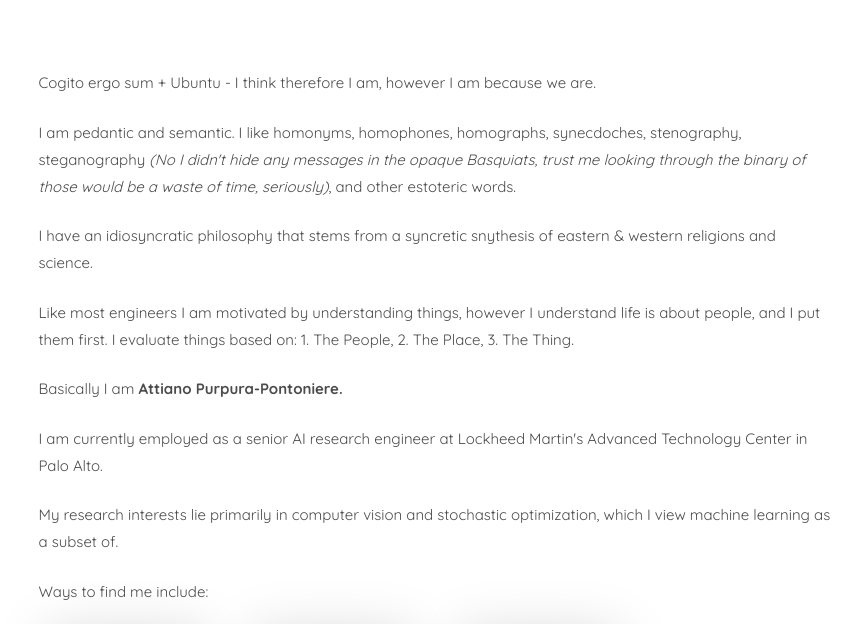
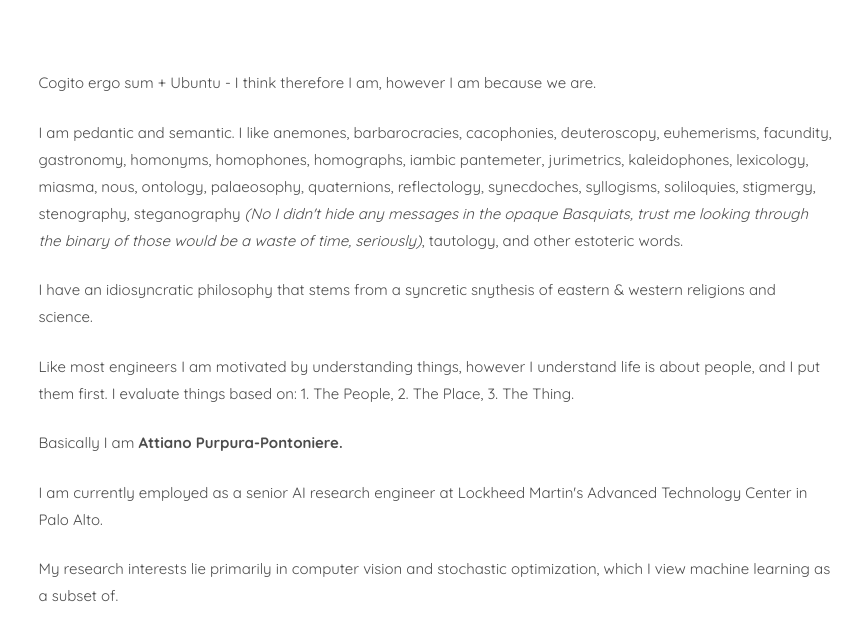
Before and after one commit to attianopp/attianopp.github.io, a plain HTML site: page index.html in a window 1280 px wide. Shown: the part 1078-1702 px from the top of the page, without its empty margins (354-1216 px from the left). Drawn offline with nearby package versions, Linux system fonts and the light colour scheme; files whose address does not match are found by name; a web font is replaced by a local one.

Commit message:
changing bio
esoteric words alphabet

```diff
--- a/index.html
+++ b/index.html
@@ -117,7 +117,7 @@
                       <span class="heading-meta">About me</span>
                       <h2 class="colorlib-heading">Who Am I?</h2>
                       <p>Cogito ergo sum + Ubuntu - I think therefore I am, however I am because we are.</p>
-                      <p>I am pedantic and semantic. I like homonyms, homophones, homographs, synecdoches, stenography, steganography <i>(No I didn't hide any messages in the opaque Basquiats, trust me looking through the binary of those would be a waste of time, seriously)</i>, and other estoteric words.</p>
+                      <p>I am pedantic and semantic. I like anemones, barbarocracies, cacophonies, deuteroscopy, euhemerisms, facundity, gastronomy, homonyms, homophones, homographs, iambic pantemeter, jurimetrics, kaleidophones, lexicology, miasma, nous, ontology, palaeosophy, quaternions, reflectology, synecdoches, syllogisms, soliloquies, stigmergy, stenography, steganography <i>(No I didn't hide any messages in the opaque Basquiats, trust me looking through the binary of those would be a waste of time, seriously)</i>, tautology, and other estoteric words.</p>
                       <p>I have an idiosyncratic philosophy that stems from a syncretic snythesis of eastern & western religions and science.</p>
                       <p>Like most engineers I am motivated by understanding things, however I understand life is about people, and I put them first. I evaluate things based on: 1. The People, 2. The Place, 3. The Thing.</p>
                       <p>Basically I am <strong>Attiano Purpura-Pontoniere.</strong></p>
```
Also changed, not shown: __index.html (+1 -1 lines).
